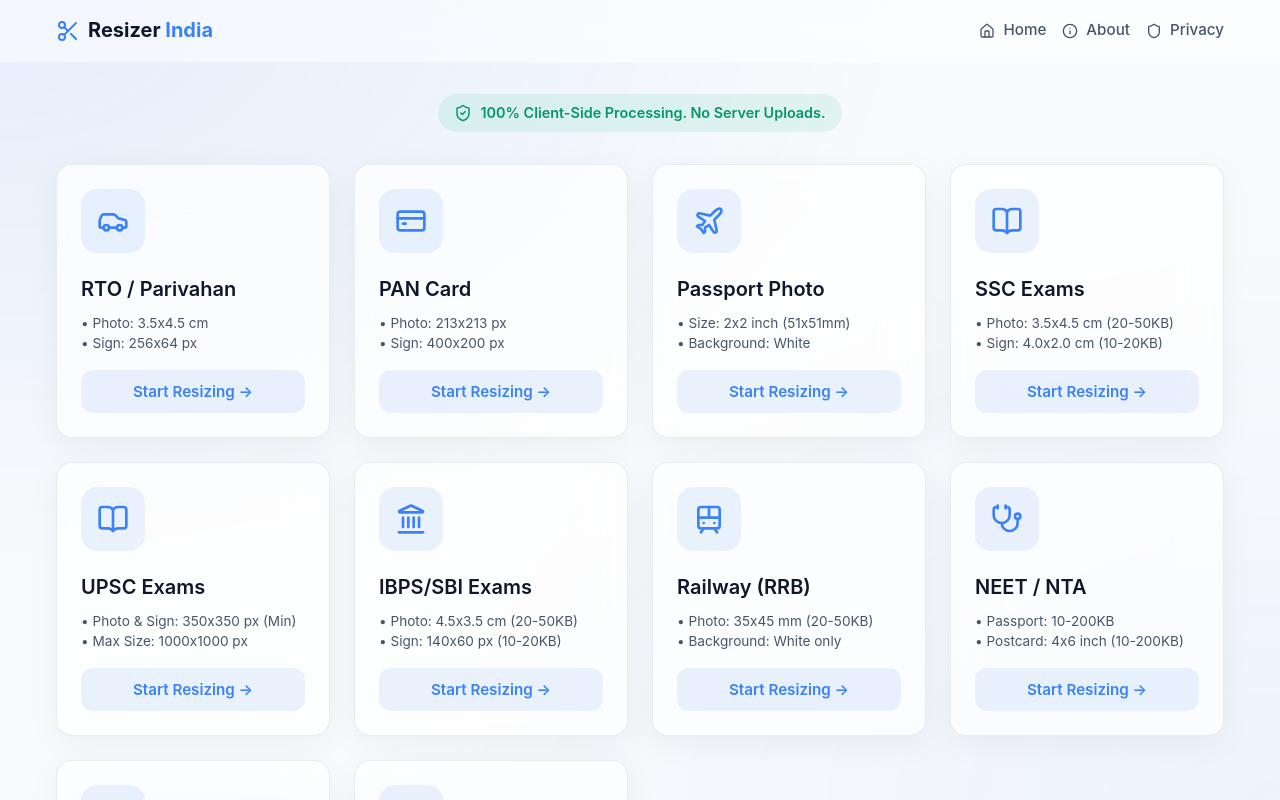
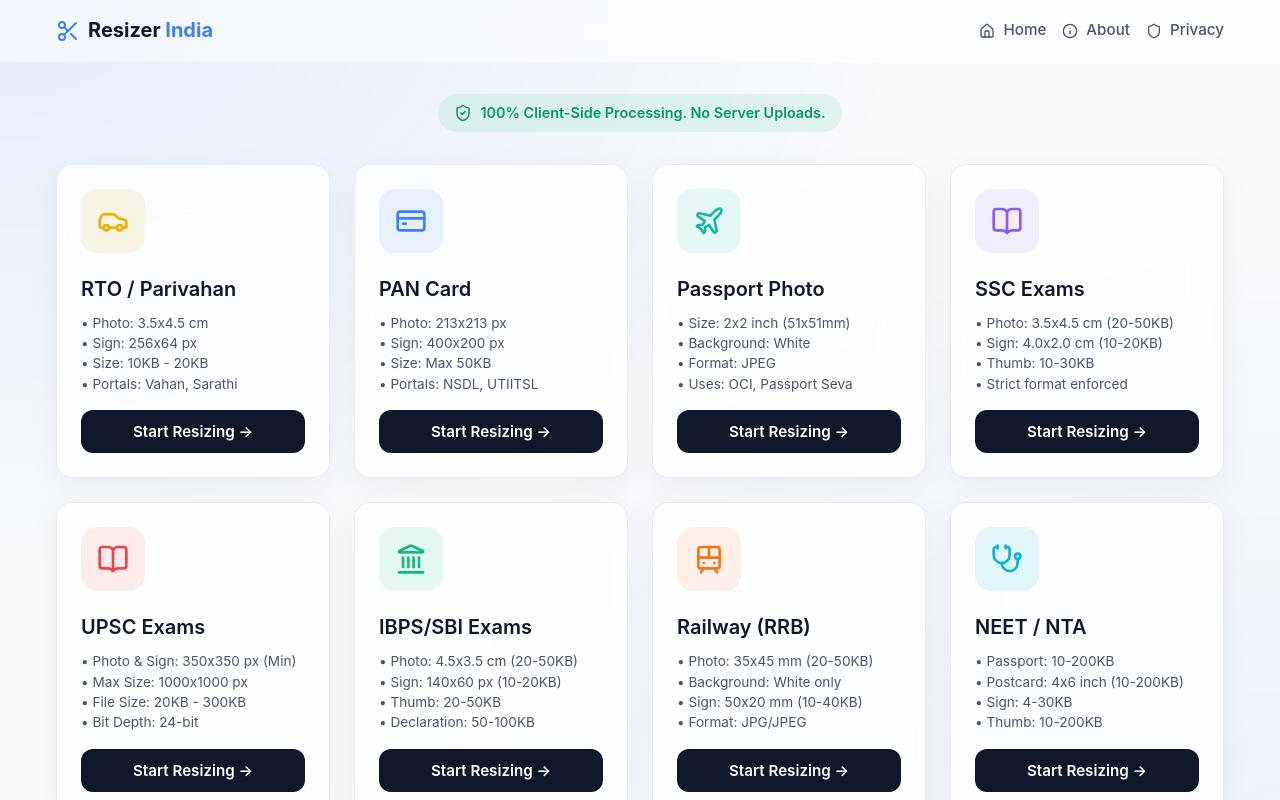
Before and after one commit to TechyNisarg/resizer-india, a React (Vite) app: page / in a window 1280 px wide. Shown: the top 800 px of the page. Built offline with nearby package versions, Linux system fonts and the light colour scheme; a web font is replaced by a local one.

Commit message:
style: custom category colors dark buttons uniform card heights and full descriptions

```diff
--- a/src/components/LandingPage.tsx
+++ b/src/components/LandingPage.tsx
@@ -3,16 +3,16 @@
 import { Car, CreditCard, Plane, BookOpen, Sliders, Landmark, Train, Stethoscope, GraduationCap, ShieldCheck } from 'lucide-react';
 
 const CATEGORIES = [
-  { id: 'rto', label: 'RTO / Parivahan', icon: Car, desc: '• Photo: 3.5x4.5 cm\n• Sign: 256x64 px\n• Size: 10KB - 20KB\n• Portals: Vahan, Sarathi', path: '/rto-photo-resizer' },
-  { id: 'pan', label: 'PAN Card', icon: CreditCard, desc: '• Photo: 213x213 px\n• Sign: 400x200 px\n• Size: Max 50KB\n• Portals: NSDL, UTIITSL', path: '/pan-card-photo-resizer' },
-  { id: 'passport', label: 'Passport Photo', icon: Plane, desc: '• Size: 2x2 inch (51x51mm)\n• Background: White\n• Format: JPEG\n• Uses: OCI, Passport Seva', path: '/passport-photo-resizer' },
-  { id: 'ssc', label: 'SSC Exams', icon: BookOpen, desc: '• Photo: 3.5x4.5 cm (20-50KB)\n• Sign: 4.0x2.0 cm (10-20KB)\n• Thumb: 10-30KB\n• Strict format enforced', path: '/ssc-photo-resizer' },
-  { id: 'upsc', label: 'UPSC Exams', icon: BookOpen, desc: '• Photo & Sign: 350x350 px (Min)\n• Max Size: 1000x1000 px\n• File Size: 20KB - 300KB\n• Bit Depth: 24-bit', path: '/upsc-photo-resizer' },
-  { id: 'ibps', label: 'IBPS/SBI Exams', icon: Landmark, desc: '• Photo: 4.5x3.5 cm (20-50KB)\n• Sign: 140x60 px (10-20KB)\n• Thumb: 20-50KB\n• Declaration: 50-100KB', path: '/ibps-photo-resizer' },
-  { id: 'rrb', label: 'Railway (RRB)', icon: Train, desc: '• Photo: 35x45 mm (20-50KB)\n• Background: White only\n• Sign: 50x20 mm (10-40KB)\n• Format: JPG/JPEG', path: '/rrb-photo-resizer' },
-  { id: 'neet', label: 'NEET / NTA', icon: Stethoscope, desc: '• Passport: 10-200KB\n• Postcard: 4x6 inch (10-200KB)\n• Sign: 4-30KB\n• Thumb: 10-200KB', path: '/neet-photo-resizer' },
-  { id: 'acpc', label: 'ACPC Admission', icon: GraduationCap, desc: '• Photo: 10-50KB\n• Sign: 10-50KB\n• Format: JPG/JPEG\n• Uses: GUJCET, Engineering', path: '/acpc-photo-resizer' },
-  { id: 'custom', label: 'Custom Tool', icon: Sliders, desc: '• Custom Width & Height\n• Exact KB Compression\n• Ratio Preserving\n• Manual Cropping', path: '/custom-resizer' },
+  { id: 'rto', label: 'RTO / Parivahan', icon: Car, color: '#eab308', bg: 'rgba(234, 179, 8, 0.1)', desc: '• Photo: 3.5x4.5 cm\n• Sign: 256x64 px\n• Size: 10KB - 20KB\n• Portals: Vahan, Sarathi', path: '/rto-photo-resizer' },
+  { id: 'pan', label: 'PAN Card', icon: CreditCard, color: '#3b82f6', bg: 'rgba(59, 130, 246, 0.1)', desc: '• Photo: 213x213 px\n• Sign: 400x200 px\n• Size: Max 50KB\n• Portals: NSDL, UTIITSL', path: '/pan-card-photo-resizer' },
+  { id: 'passport', label: 'Passport Photo', icon: Plane, color: '#14b8a6', bg: 'rgba(20, 184, 166, 0.1)', desc: '• Size: 2x2 inch (51x51mm)\n• Background: White\n• Format: JPEG\n• Uses: OCI, Passport Seva', path: '/passport-photo-resizer' },
+  { id: 'ssc', label: 'SSC Exams', icon: BookOpen, color: '#8b5cf6', bg: 'rgba(139, 92, 246, 0.1)', desc: '• Photo: 3.5x4.5 cm (20-50KB)\n• Sign: 4.0x2.0 cm (10-20KB)\n• Thumb: 10-30KB\n• Strict format enforced', path: '/ssc-photo-resizer' },
+  { id: 'upsc', label: 'UPSC Exams', icon: BookOpen, color: '#ef4444', bg: 'rgba(239, 68, 68, 0.1)', desc: '• Photo & Sign: 350x350 px (Min)\n• Max Size: 1000x1000 px\n• File Size: 20KB - 300KB\n• Bit Depth: 24-bit', path: '/upsc-photo-resizer' },
+  { id: 'ibps', label: 'IBPS/SBI Exams', icon: Landmark, color: '#10b981', bg: 'rgba(16, 185, 129, 0.1)', desc: '• Photo: 4.5x3.5 cm (20-50KB)\n• Sign: 140x60 px (10-20KB)\n• Thumb: 20-50KB\n• Declaration: 50-100KB', path: '/ibps-photo-resizer' },
+  { id: 'rrb', label: 'Railway (RRB)', icon: Train, color: '#f97316', bg: 'rgba(249, 115, 22, 0.1)', desc: '• Photo: 35x45 mm (20-50KB)\n• Background: White only\n• Sign: 50x20 mm (10-40KB)\n• Format: JPG/JPEG', path: '/rrb-photo-resizer' },
+  { id: 'neet', label: 'NEET / NTA', icon: Stethoscope, color: '#06b6d4', bg: 'rgba(6, 182, 212, 0.1)', desc: '• Passport: 10-200KB\n• Postcard: 4x6 inch (10-200KB)\n• Sign: 4-30KB\n• Thumb: 10-200KB', path: '/neet-photo-resizer' },
+  { id: 'acpc', label: 'ACPC Admission', icon: GraduationCap, color: '#ec4899', bg: 'rgba(236, 72, 153, 0.1)', desc: '• Photo: 10-50KB\n• Sign: 10-50KB\n• Format: JPG/JPEG\n• Uses: GUJCET, Engineering', path: '/acpc-photo-resizer' },
+  { id: 'custom', label: 'Custom Tool', icon: Sliders, color: '#64748b', bg: 'rgba(100, 116, 139, 0.1)', desc: '• Custom Width & Height\n• Exact KB Compression\n• Ratio Preserving\n• Manual Cropping', path: '/custom-resizer' },
 ];
 
 export const LandingPage: React.FC = () => {
@@ -32,7 +32,7 @@
           const Icon = cat.icon;
           return (
             <button key={cat.id} className="category-card" onClick={() => navigate(cat.path)}>
-              <div className="category-icon-wrapper">
+              <div className="category-icon-wrapper" style={{ color: cat.color, backgroundColor: cat.bg }}>
                 <Icon size={32} />
               </div>
               <h2 className="category-title">{cat.label}</h2>
--- a/src/index.css
+++ b/src/index.css
@@ -379,8 +379,7 @@
   transition: var(--transition);
   cursor: pointer;
   text-decoration: none;
-  aspect-ratio: 1 / 1;
-  overflow: hidden;
+  height: 100%;
 }
 
 .category-card:hover {
@@ -390,8 +389,6 @@
 }
 
 .category-icon-wrapper {
-  background: rgba(59, 130, 246, 0.1);
-  color: var(--primary);
   padding: 1rem;
   border-radius: 16px;
   margin-bottom: 1.5rem;
@@ -411,18 +408,13 @@
   line-height: 1.5;
   margin-bottom: 1rem;
   flex-grow: 1;
-  display: -webkit-box;
-  -webkit-line-clamp: 5;
-  -webkit-box-orient: vertical;
-  overflow: hidden;
-  text-overflow: ellipsis;
   white-space: pre-line;
 }
 
 .category-action {
   font-weight: 600;
-  background-color: rgba(59, 130, 246, 0.1);
-  color: var(--primary);
+  background-color: var(--text-primary);
+  color: var(--surface-solid);
   font-size: 0.95rem;
   display: flex;
   align-items: center;
@@ -435,6 +427,6 @@
 }
 
 .category-card:hover .category-action {
-  background-color: var(--primary);
-  color: white;
+  transform: translateY(-2px);
+  box-shadow: 0 4px 12px rgba(0, 0, 0, 0.1);
 }
```
